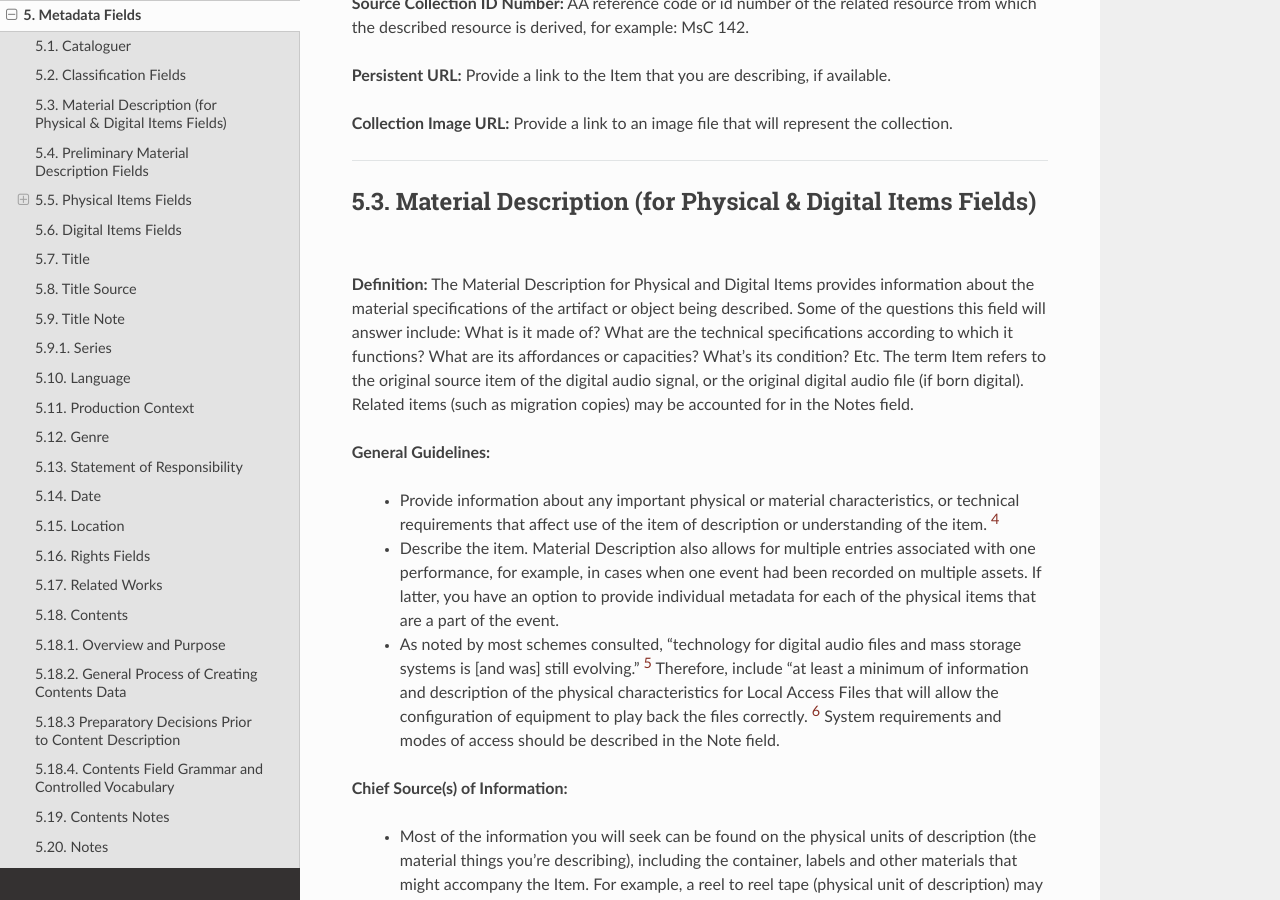
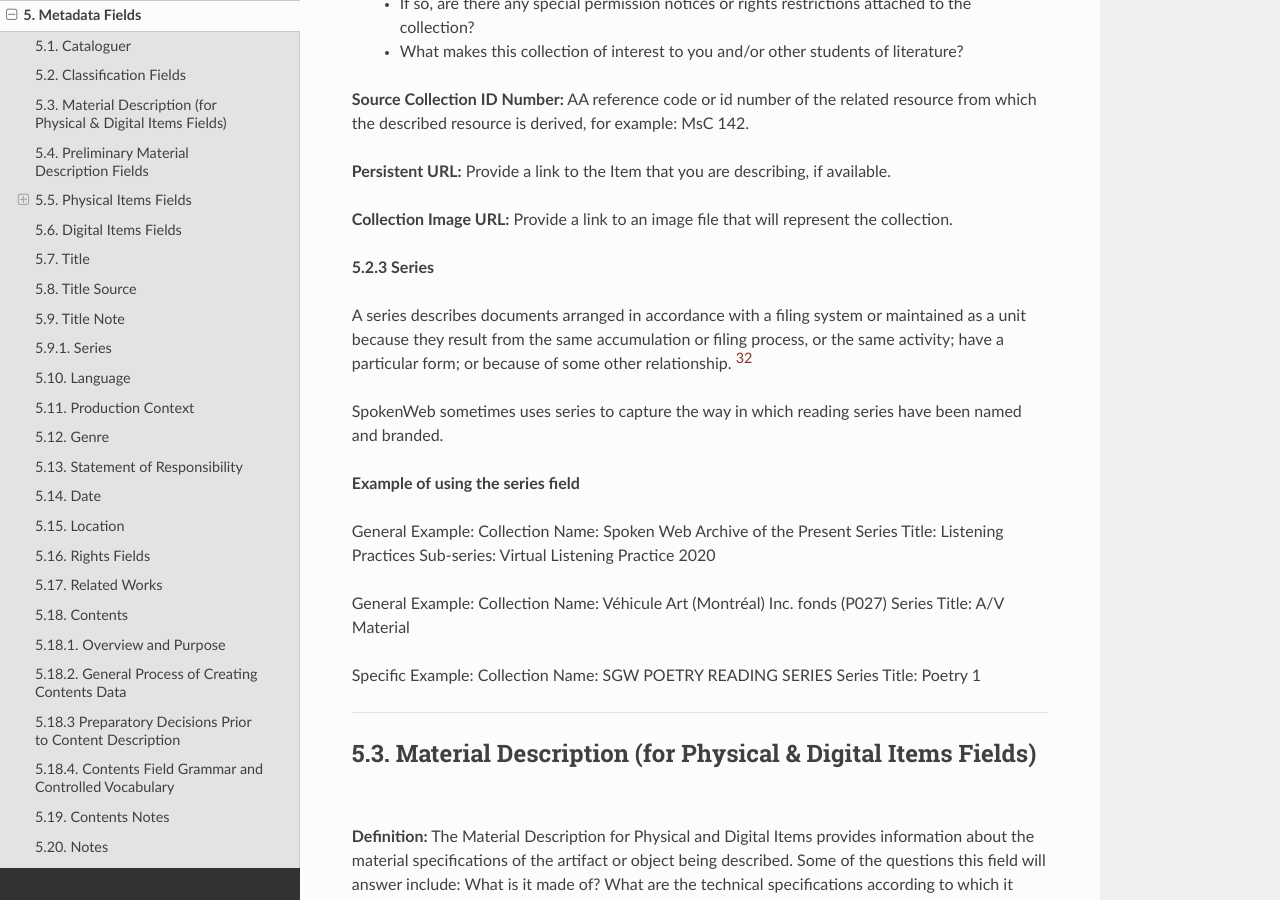
Before and after one commit to spokenweb/spokenweb-metadata-scheme, a Sphinx documentation site: the page built from docs/5-metadata-fields.rst, in a window 1280 px wide and 900 px high, scrolled down 2777 px. Built offline with Sphinx 7.4.7 and the Read the Docs theme 3.1.0, drawn with Linux system fonts in a browser that asks for light colours; some of the changed text lies outside the part shown.

Commit message:
Update 5-metadata-fields.rst

```diff
--- a/docs/5-metadata-fields.rst
+++ b/docs/5-metadata-fields.rst
@@ -37,7 +37,7 @@
 Below are the metadata guidelines for each classification level.
 
 
-**Partner Institution**
+**5.2.1 Partner Institution**
 
 Label (mandatory): Enter the name of the institution that holds the collection. For collections that are not affiliated with any institutions, enter “Community Collection”. This label will be used in the front-end applications.
 
@@ -45,9 +45,9 @@
 
 Description: You may enter a description of the institution if desired.
 
-**Collection**
-
-Label (mandatory): Enter title proper for a fonds or collection to provide sufficient information to identify and find the original resource, for example: Daphne Marlatt fonds. [3]_ This label will be used in front end applications.
+**5.2.2 Collection**
+
+**Label (mandatory):** Enter title proper for a fonds or collection to provide sufficient information to identify and find the original resource, for example: Daphne Marlatt fonds. [3]_ This label will be used in front end applications.
 
 If the collection is not deposited in an institutional archive but has been made available by a community organization via Internet Archive or another open access repository, use the name of the collection provided by that organization. If there is no clear title provided to a collection, a title must be created at least two of the following:
 
@@ -90,6 +96,27 @@
 **Persistent URL:** Provide a link to the Item that you are describing, if available.
 
 **Collection Image URL:** Provide a link to an image file that will represent the collection.
+
+**5.2.3 Series**
+
+A series describes documents arranged in accordance with a filing system or maintained as a unit because they result from the same accumulation or filing process, or the same activity; have a particular form; or because of some other relationship. [32]_
+
+SpokenWeb sometimes uses series to capture the way in which reading series have been named and branded.
+
+**Example of using the series field**
+
+General Example:
+Collection Name: Spoken Web Archive of the Present
+Series Title: Listening Practices
+Sub-series: Virtual Listening Practice 2020
+
+General Example:
+Collection Name: Véhicule Art (Montréal) Inc. fonds (P027)
+Series Title: A/V Material
+
+Specific Example:
+Collection Name: SGW POETRY READING SERIES
+Series Title: Poetry 1
 
 ----
 
```
Also changed, not shown: other parts of docs/5-metadata-fields.rst (+13 -7 lines).
